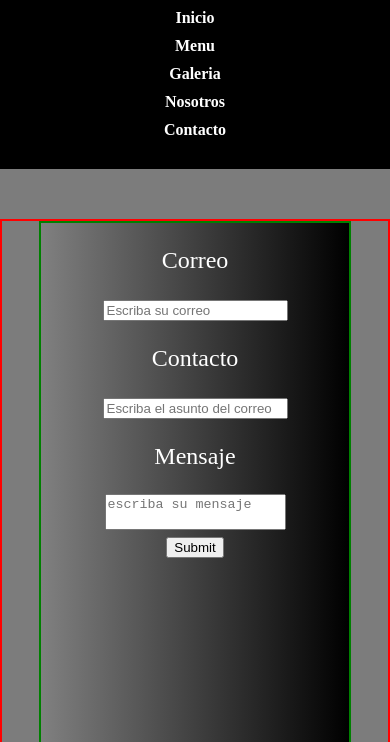
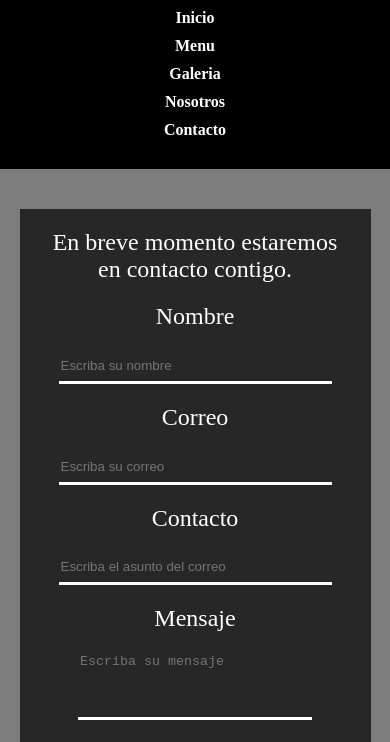
Before and after one commit to TsolracxT1/Carlos-alberto-, a plain HTML site: page contacto.html in a window 390 px wide. Shown: the part 72-814 px from the top of the page. Drawn offline with Linux system fonts and the light colour scheme.

Commit message:
contacto solo para mobile

```diff
--- a/contacto.html
+++ b/contacto.html
@@ -25,22 +25,30 @@
     <article>
         <div class="formulario">
             <form class="form">
-                <div class="form__contacto">
+                <p>En breve momento estaremos en contacto contigo.</p>
+                <div>
+                    <p>Nombre</p>
+                    <input type="text" class="form__contacto" placeholder="Escriba su nombre">
+                </div>
+                <div>
                     <p>Correo</p>
-                    <input type="text" class="" placeholder="Escriba su correo">
+                    <input type="email" class="form__contacto" placeholder="Escriba su correo">
                 </div>
-                <div class="form__contacto">
+                <div>
                     <p>Contacto</p>
-                    <input type="email" class="" placeholder="Escriba el asunto del correo">
+                    <input type="email" class="form__contacto" placeholder="Escriba el asunto del correo">
                 </div>
-                <div class="form__contacto">
+                <div>
                     <p>Mensaje</p>
-                    <textarea class="" placeholder="escriba su mensaje" style="resize: none;"></textarea>
+                    <textarea class="" placeholder="Escriba su mensaje" style="resize: none;"></textarea>
                 </div>
                 <div class="submit">
                     <input type="submit">
                 </div>
-            </form>
+<!--                 <div class="img__contacto">
+                    <img src="./imagenes/iconos/correo.png" alt="Correo">
+                </div> -->
+                </form>
         </div>
     </article>
 
--- a/segus.css
+++ b/segus.css
@@ -170,22 +170,87 @@ aside .texto__dos__galeria{
 
 /*---------------------------------------------------------------contacto-------------------------------------------------------------------------------------------*/
 
- article .formulario{display: flex;
+ article .formulario{
+    display: flex;
     justify-content: center;
     text-align: center;
-    margin-top: 50px;
+    margin-top: 40px;
     width: 100vw;
-    height: 80vh;
-    border: solid red 2px;
+    height: 105vh;
+    padding-bottom: 30px;
 }
 
 .form{
-    width: 80vw;
-    border: solid 2px green;
+    width: 90vw;
     color: white;
     font-size: 1.2em;
-    background-image: linear-gradient(to left, black, grey);
+    background-color: rgb(39, 39, 39);
+    border-radius: 2 vw;
 }
+
+form p{
+    margin: 20px;
+}
+
+.formulario .form__contacto{
+    border: none;
+    border-bottom: solid white 3px;
+    background-color: transparent;
+    width: 70vw;
+    height: 4vh;
+    color: white;
+    outline: none;
+}
+
+.formulario .form__contacto:focus{
+    background: linear-gradient(to bottom, transparent, white);
+    border-bottom: rgb(9, 243, 9) 3px solid;
+}
+
+.formulario textarea{
+    border: none;
+    border-bottom: solid white 3px;
+    background-color: transparent;
+    width: 60vw;
+    height: 8vh;
+    outline: none;
+    color: white;
+}
+
+.formulario textarea:focus{
+    background: linear-gradient(to bottom, transparent, white);
+    outline: none;
+    border-bottom: rgb(9, 243, 9) 3px solid;
+}
+
+form input[type="submit"]{
+    margin: 20px;
+    height: 40px;
+    width: 120px;
+    background-color: rgb(205, 205, 205);
+}
+
+form input[type="submit"]:hover{
+    background-color: rgb(159, 159, 159);
+}
+
+form input[type="submit"]:active{
+    background-color: rgb(89, 89, 89);
+}
+
+/* .img__contacto img{
+    border: solid 3px red;
+    display: flex;
+    align-items: center;
+    justify-content: center;
+    align-content: center;
+    width: 90vw;
+    height: 20vh;
+    background-size: cover;
+    background-repeat: no-repeat;
+} */
+
+
 
 
 
```
